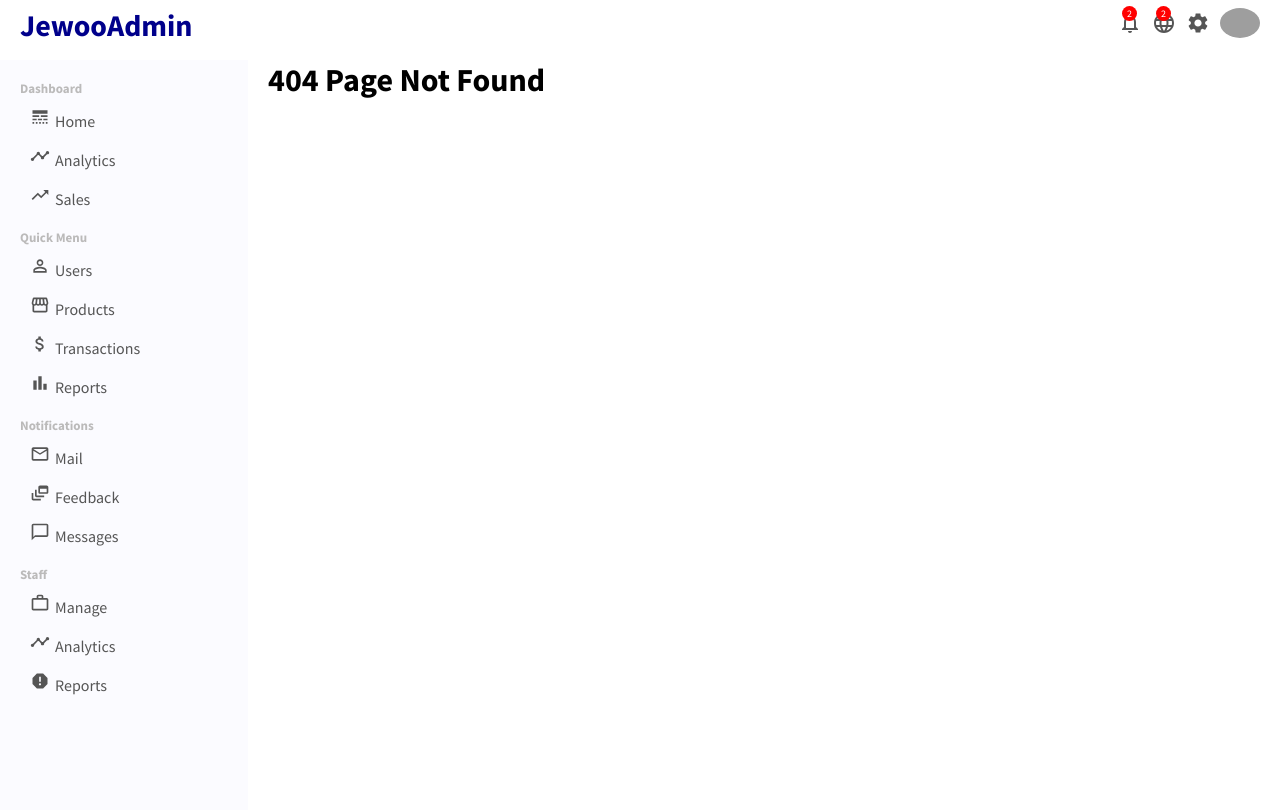
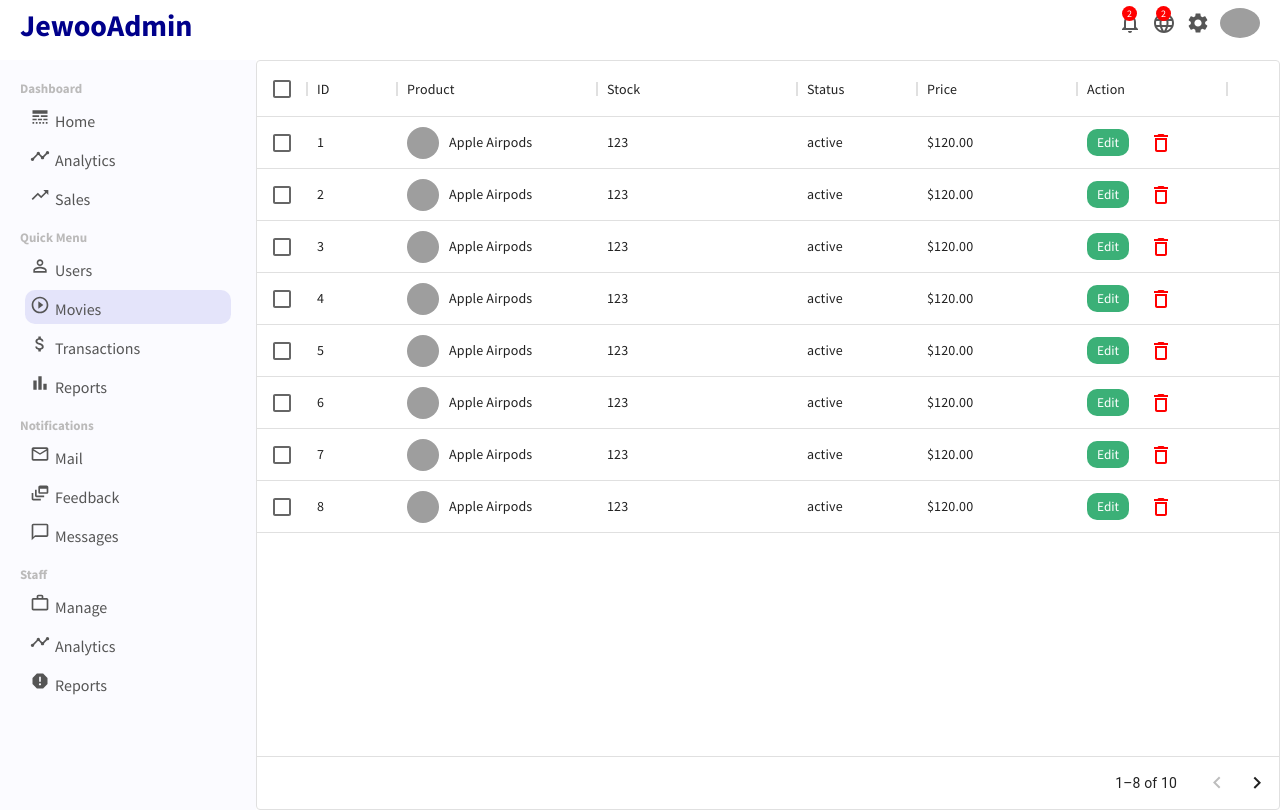
Before and after one commit to jeus0630/NETFLIX, a React (Create React App) app in the folder admin/: page /movies in a window 1280 px wide. Before the commit this address had no page. Built offline with nearby package versions, Linux system fonts and the light colour scheme; grey boxes are pictures that could not be loaded.

Commit message:
Update: Sidebar.tsx
Movies 로 변경

```diff
--- a/admin/src/App.tsx
+++ b/admin/src/App.tsx
@@ -25,9 +25,9 @@
             <Route path="/users" element={<UserList></UserList>}></Route>
             <Route path="/user/:id" element={<User></User>}></Route>
             <Route path="/new-user" element={<NewUser></NewUser>}></Route>
-            <Route path="/products" element={<Products></Products>}></Route>
-            <Route path="/product/:id" element={<Product></Product>}></Route>
-            <Route path="/new-product" element={<NewProduct></NewProduct>}></Route>
+            <Route path="/movies" element={<Products></Products>}></Route>
+            <Route path="/movie/:id" element={<Product></Product>}></Route>
+            <Route path="/new-movie" element={<NewProduct></NewProduct>}></Route>
             <Route path="/*" element={<NotFound></NotFound>}></Route>
           </Routes>
         </div>
--- a/admin/src/components/sidebar/Sidebar.tsx
+++ b/admin/src/components/sidebar/Sidebar.tsx
@@ -1,6 +1,6 @@
 import * as React from 'react';
 import "./sidebar.scss";
-import { LineStyle, Timeline, TrendingUp, PermIdentity, Storefront, AttachMoney, BarChart, MailOutline, DynamicFeed, ChatBubbleOutline, WorkOutline, Report } from '@mui/icons-material';
+import { LineStyle, Timeline, TrendingUp, PermIdentity, Storefront, AttachMoney, BarChart, MailOutline, DynamicFeed, ChatBubbleOutline, WorkOutline, Report, PlayCircleOutline } from '@mui/icons-material';
 import { NavLink } from 'react-router-dom';
 
 interface ISidebarProps {
@@ -43,9 +43,9 @@
                             </NavLink>
                         </li>
                         <li className="side-bar-list-item">
-                            <NavLink to="/products" className={"link"}>
-                                <Storefront className="side-bar-icon"></Storefront>
-                                Products
+                            <NavLink to="/movies" className={"link"}>
+                                <PlayCircleOutline className='side-bar-icon'></PlayCircleOutline>
+                                Movies
                             </NavLink>
                         </li>
                         <li className="side-bar-list-item">
--- a/admin/src/pages/product/Product.tsx
+++ b/admin/src/pages/product/Product.tsx
@@ -30,7 +30,7 @@
         <div className="product">
             <div className="product-title-container">
                 <h1 className="product-title">Product</h1>
-                <button className="product-add-button" onClick={() => { navigate("/new-product") }}>Create</button>
+                <button className="product-add-button" onClick={() => { navigate("/new-movie") }}>Create</button>
             </div>
             <div className="product-top">
                 <div className="product-top-left">
--- a/admin/src/pages/products/Products.tsx
+++ b/admin/src/pages/products/Products.tsx
@@ -126,7 +126,7 @@
         {
             field: "action", headerName: "Action", width: 150, renderCell: (params) => (
                 <>
-                    <Link to={`/product/${params.row.id}`}>
+                    <Link to={`/movie/${params.row.id}`}>
                         <button className="product-list-edit">Edit</button>
                     </Link>
                     <DeleteOutline className='product-list-delete' onClick={() => handleClick(params.row.id)}></DeleteOutline>
```
